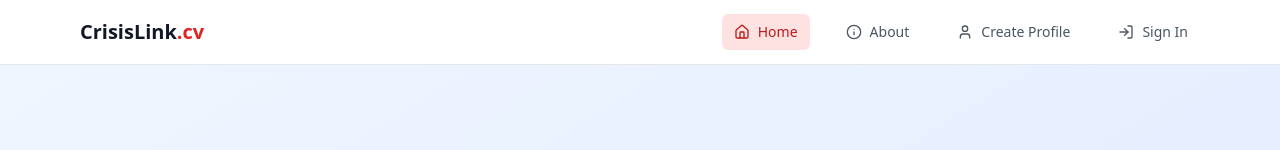
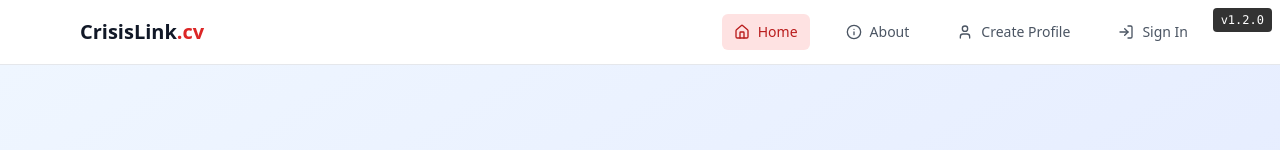
Before and after one commit to 07ishank07/AI_Vibecoding_Hackathon, a Next.js app in the folder frontend/: page / in a window 1280 px wide. Shown: the top 150 px of the page. Built offline with nearby package versions, Linux system fonts and the light colour scheme.

Commit message:
version number display component added

```diff
--- a/frontend/src/app/layout.tsx
+++ b/frontend/src/app/layout.tsx
@@ -1,4 +1,5 @@
 import './globals.css'
+import VersionDisplay from '../components/VersionDisplay'
 
 export default function RootLayout({
   children,
@@ -7,7 +8,10 @@ export default function RootLayout({
 }) {
   return (
     <html lang="en">
-      <body>{children}</body>
+      <body>
+        <VersionDisplay />
+        {children}
+      </body>
     </html>
   )
 }
--- /dev/null
+++ b/frontend/src/components/VersionDisplay.tsx
@@ -0,0 +1,7 @@
+export default function VersionDisplay() {
+  return (
+    <div className="fixed top-2 right-2 z-50 bg-black/80 text-white text-xs px-2 py-1 rounded font-mono">
+      v1.2.0
+    </div>
+  );
+}
```
